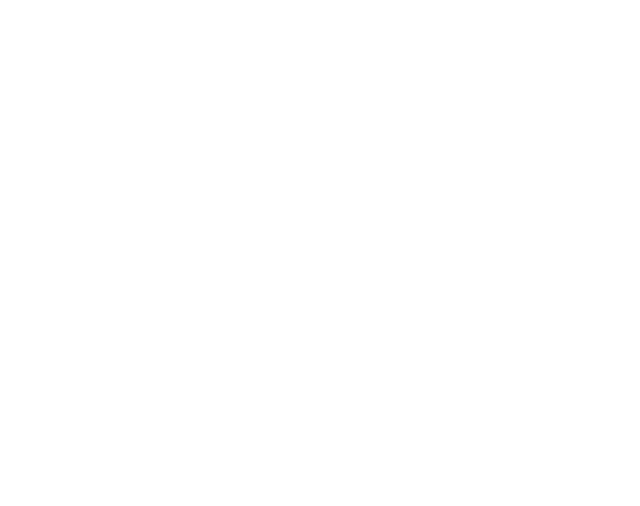
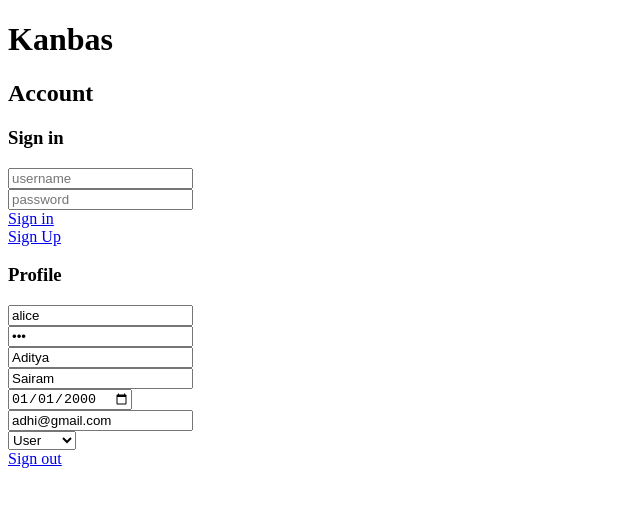
Before and after one commit to Aditya-sairam/kanbas-react-web-app-cs5610-2024, a React (Create React App) app: page /#/Kanbas in a window 1280 px wide. Before the commit this address had no page. Shown: the top 506 px of the page, without its empty margins (0-640 px from the left). Built offline with nearby package versions, Linux system fonts and the light colour scheme.

Commit message:
Kanbas application in progress

```diff
--- a/src/App.tsx
+++ b/src/App.tsx
@@ -2,6 +2,7 @@
 import Labs from "./Labs";
 import TOC from "./Labs/TOC";
 import { HashRouter, Navigate, Route, Routes } from "react-router-dom";
+import Kanbas from "./Kanbas";
 
 export default function App(){
   return(
@@ -10,6 +11,7 @@
       <Routes>
         <Route path="/" element={<TOC  />} />
       <Route path="/Labs/*" element={<Labs />} />
+      <Route path="/Kanbas/*" element={<Kanbas />} />
       </Routes>
     </div>
     </HashRouter>
--- /dev/null
+++ b/src/Kanbas/Account/Profile.tsx
@@ -0,0 +1,21 @@
+import { Link } from "react-router-dom";
+
+export default function Profile() {
+    return (
+        <div id="wd-profile-screen">
+            <h3>Profile</h3>
+            <input id="wd-username" value="alice" placeholder="username" /> <br />
+            <input id="wd-password" value="123" placeholder="password" type="password" /> <br />
+            <input id="wd-firstname" value="Aditya" placeholder="First Name" /><br />
+            <input id="wd-lastname" value="Sairam" placeholder="Last Name" /><br />
+            <input id="wd-dob" value="2000-01-01" type="date" /><br />
+            <input id="wd-email" value="adhi@gmail.com" type="email" /> <br />
+            <select id="wd-role">
+                <option value="USER">User</option>
+                <option value="ADMIN">Admin</option>
+                <option value="FACULTY">Faculty</option>
+                <option value="STUDENT">Student</option>
+            </select><br />
+            <Link to="/Kanbas/Account/Signin">Sign out</Link>
+        </div>
+    );}
--- /dev/null
+++ b/src/Kanbas/Account/Signin.tsx
@@ -0,0 +1,13 @@
+import { Link } from "react-router-dom";
+
+export default function Signin() {
+    return(
+    <div id="wd-signin-screen">
+        <h3>Sign in</h3>
+        <input id="wd-username"  placeholder="username" /><br />
+        <input id="wd-password" placeholder="password" type="password" /><br />
+        <Link id="wd-signin-btn" to="/Kanbas/Account/Profile">Sign in</Link><br />
+        <Link id="wd-signup-link" to="/Kanbas/Account/Signup">Sign Up </Link>
+    </div>
+    )
+}
--- /dev/null
+++ b/src/Kanbas/Account/index.tsx
@@ -0,0 +1,12 @@
+import Profile from "./Profile";
+import Signin from "./Signin";
+
+export default function Account() {
+    return (
+        <div id="wd-account-screen">
+            <h2>Account</h2>
+            <Signin />
+            <Profile />
+        </div>
+    )
+}
--- /dev/null
+++ b/src/Kanbas/index.tsx
@@ -0,0 +1,10 @@
+import Account from "./Account";
+
+export default function Kanbas () {
+    return (
+        <div id="wd-kanbas">
+            <h1>Kanbas</h1>
+            <Account />
+        </div>
+    );
+}
--- a/src/Labs/TOC.tsx
+++ b/src/Labs/TOC.tsx
@@ -7,6 +7,8 @@
         <li><Link to="/Labs/Lab1">Lab 1</Link></li>
         <li><Link to="/Labs/Lab2">Lab 2</Link></li>
         <li><Link to="/Labs/Lab3">Lab 3</Link></li>
+        <li><Link to="/Kanbas">Kanbas</Link></li>
+
       </ul>
     );
   }
```
